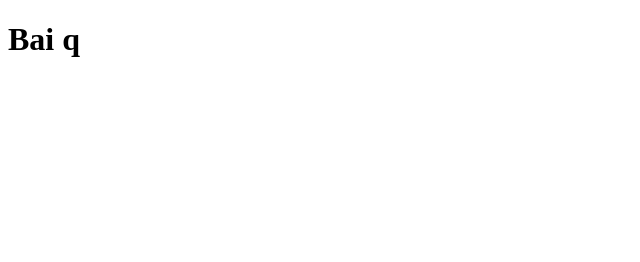
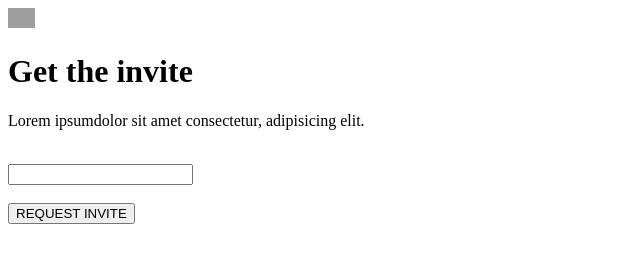
Before and after one commit to tanh62/f8_fullstack_k7, a plain HTML site: page day-1/ex01.html in a window 1280 px wide. Shown: the whole page, without its empty margins (0-640 px from the left). Drawn offline with Linux system fonts and the light colour scheme; grey boxes are pictures that could not be loaded.

Commit message:
sua bai tap 1

```diff
--- a/day-1/ex01.html
+++ b/day-1/ex01.html
@@ -4,11 +4,21 @@
 <head>
     <meta charset="UTF-8">
     <meta name="viewport" content="width=device-width, initial-scale=1.0">
-    <title>Document</title>
+    <title>bai 1</title>
+
 </head>
 
 <body>
-    <h1>Bai q</h1>
+    <img src="https://cdn2.iconfinder.com/data/icons/e-commerce-line-4-1/1024/mail4-64.png" alt="width=20px"
+        height="20px"> <br>
+    <h1>Get the invite</h1>
+    <p>Lorem ipsumdolor sit amet consectetur, adipisicing elit.</p> <br>
+    <div><input type="Enter mail"></div> <br>
+    <Button>REQUEST INVITE</Button>
+
+
+
+
 </body>
 
 </html>
```
Also changed, not shown: day-1/ex02.html (added).
